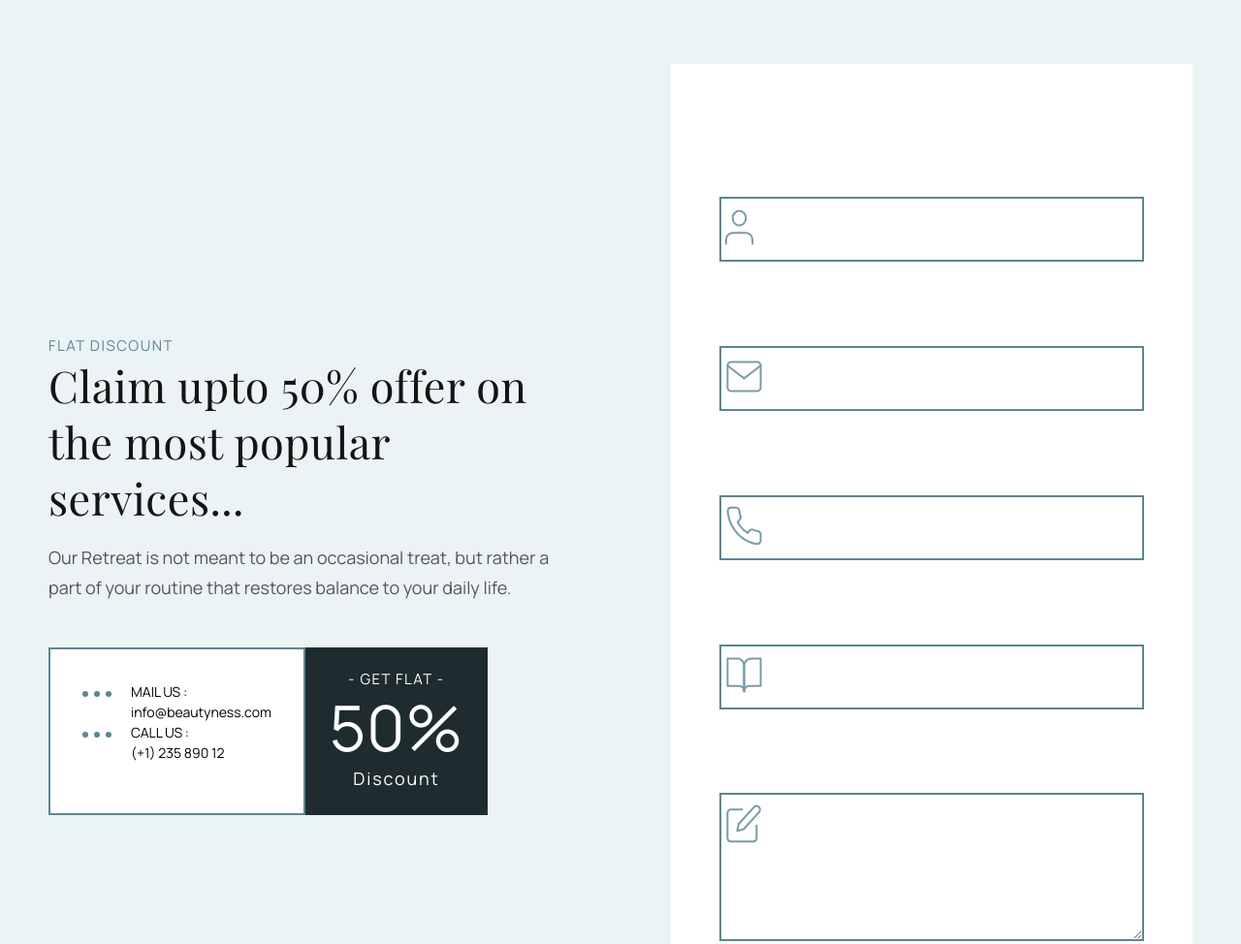
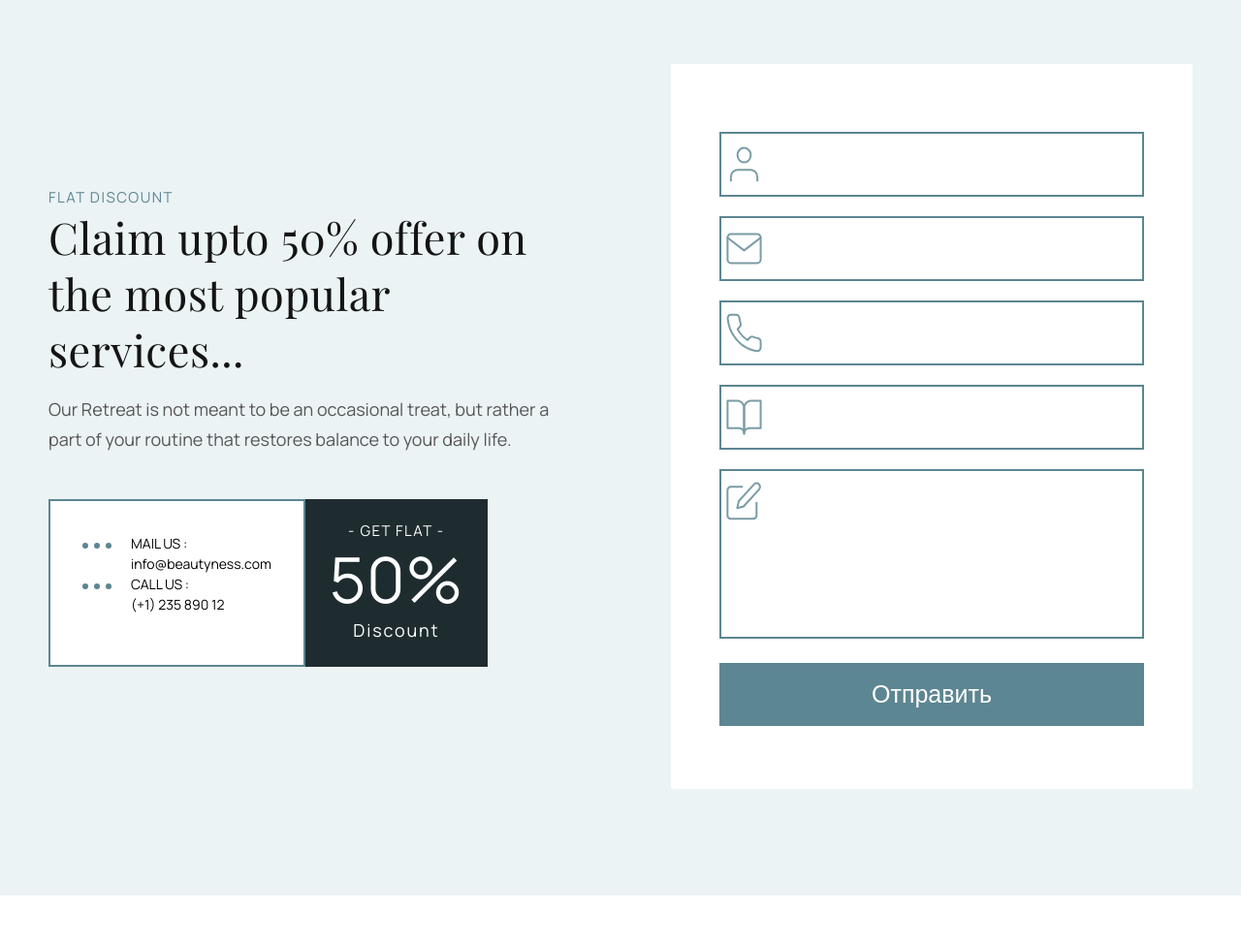
Before and after one commit to FarhodD/beautyness, a plain HTML site: page index.html in a window 1280 px wide. Shown: the part 5980-6954 px from the top of the page at 97% size. Drawn offline with nearby package versions, Linux system fonts and the light colour scheme.

Commit message:
input svg container

```diff
--- a/index.html
+++ b/index.html
@@ -880,6 +880,7 @@
             </div>
             <div class="discount__right">
               <form class="discount__right-inner">
+                <div class="inp__container">
                   <svg
                     class="prof"
                     width="41"
@@ -904,6 +905,8 @@
                     />
                   </svg>
                   <input type="text" class="dicount__inp" />
+                </div>
+                <div class="inp__container">
                   <svg
                     class="message"
                     width="41"
@@ -928,6 +931,8 @@
                     />
                   </svg>
                   <input type="email" class="dicount__inp" />
+                </div>
+                <div class="inp__container">
                   <svg
                     class="tel__ico"
                     width="41"
@@ -945,6 +950,8 @@
                     />
                   </svg>
                   <input type="tel" class="dicount__inp" />
+                </div>
+                <div class="inp__container">
                   <svg
                     class="book__ico"
                     width="41"
@@ -969,6 +976,8 @@
                     />
                   </svg>
                   <input type="text" class="dicount__inp" />
+                </div>
+                <div class="inp__container">
                   <svg
                     class="comments__ico"
                     width="40"
@@ -994,6 +1003,7 @@
                   </svg>
 
                   <textarea rows="5"></textarea>
+                </div>
                 <button class="discount__right-btn">Отправить</button>
               </form>
             </div>
@@ -1062,7 +1072,7 @@
           </div>
 
           <div class="our__blog-btn--container">
-            <button class="our__blog-btn" >view more stories</button>
+            <button class="our__blog-btn">view more stories</button>
           </div>
         </div>
       </section>
--- a/styles/main.css
+++ b/styles/main.css
@@ -595,34 +595,6 @@ span:first-child {
 
 .discount__left {
 }
-.prof {
-  position: relative;
-  top: 75px;
-}
-
-.message {
-  position: relative;
-  top: 75px;
-  left: 5px;
-}
-
-.tel__ico {
-  position: relative;
-  top: 75px;
-  left: 5px;
-}
-
-.book__ico {
-  position: relative;
-  top: 75px;
-  left: 5px;
-}
-
-.comments__ico {
-  position: relative;
-  top: 75px;
-  left: 5px;
-}
 
 .discount__left-text {
   font-weight: 400;
@@ -737,17 +709,31 @@ span:first-child {
   outline: none;
   border: none;
   font-size: 20px;
-  padding: 18px 45px;
+  padding: 18px 25px 18px 55px;
   border: 2px solid #5C8692;
 }
+.inp__container{
+  position: relative;
 
+}
+
+.inp__container>svg{
+  position: absolute;
+  top: 10px;
+  left: 5px;
+}
+.inp__container>input{
+  width: 100%;
+}
 textarea {
-  padding: 7px;
+  width: 100%;
+  padding: 18px 20px 18px 55px;
   font-family: inherit;
   outline: none;
   border: none;
   font-size: 20px;
   border: 2px solid #5c8692;
+  resize: none;
 }
 
 .discount__right-btn {
```
Lines whose indentation alone changed are shown as unchanged.
